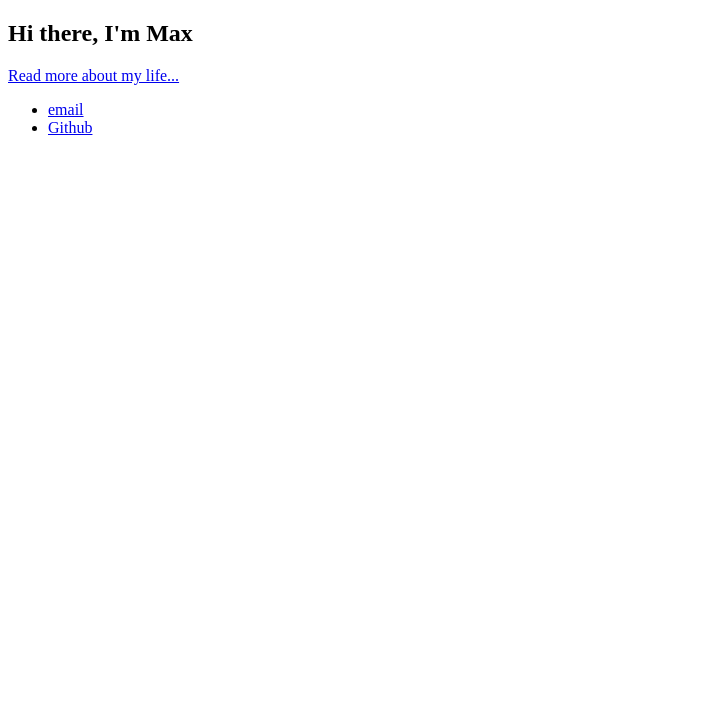
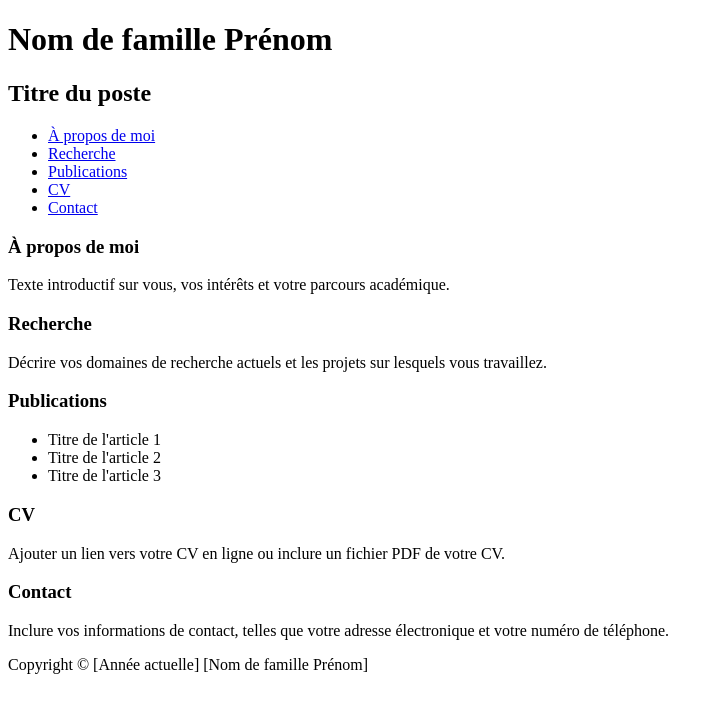
Before and after one commit to maxime-leiber/maxime-leiber.github.io, a plain HTML site: page index.html in a window 1280 px wide. Shown: the whole page, without its empty margins (0-720 px from the left). Drawn offline with Linux system fonts and the light colour scheme.

Commit message:
Update index.html

```diff
--- a/index.html
+++ b/index.html
@@ -1,20 +1,51 @@
 <!DOCTYPE html>
 <html>
   <head>
-<title>Vaibhav Hariramani, A tech Blogger</title>
+    <meta charset="UTF-8">
+    <title>Page personnelle du profil de chercheur</title>
   </head>
   <body>
+    <header>
+      <h1>Nom de famille Prénom</h1>
+      <h2>Titre du poste</h2>
+    </header>
     <nav>
-
-<div >
-    <h1>Hi there, I'm Max</h1>
-    <p> <a href="/about">Read more about my life...</a></p>
-</div>
+      <ul>
+        <li><a href="#about">À propos de moi</a></li>
+        <li><a href="#research">Recherche</a></li>
+        <li><a href="#publications">Publications</a></li>
+        <li><a href="#cv">CV</a></li>
+        <li><a href="#contact">Contact</a></li>
+      </ul>
+    </nav>
+    <main>
+      <section id="about">
+        <h3>À propos de moi</h3>
+        <p>Texte introductif sur vous, vos intérêts et votre parcours académique.</p>
+      </section>
+      <section id="research">
+        <h3>Recherche</h3>
+        <p>Décrire vos domaines de recherche actuels et les projets sur lesquels vous travaillez.</p>
+      </section>
+      <section id="publications">
+        <h3>Publications</h3>
+        <ul>
+          <li>Titre de l'article 1</li>
+          <li>Titre de l'article 2</li>
+          <li>Titre de l'article 3</li>
+        </ul>
+      </section>
+      <section id="cv">
+        <h3>CV</h3>
+        <p>Ajouter un lien vers votre CV en ligne ou inclure un fichier PDF de votre CV.</p>
+      </section>
+      <section id="contact">
+        <h3>Contact</h3>
+        <p>Inclure vos informations de contact, telles que votre adresse électronique et votre numéro de téléphone.</p>
+      </section>
+    </main>
     <footer>
-<ul>
- <li><a href="mailto:vaibhav.hariramani01@gmail.com">email</a></li>
- <li><a href="https://github.com/vaibhavhariaramani">Github</a></li>
-</ul>
+      <p>Copyright &copy; [Année actuelle] [Nom de famille Prénom]</p>
     </footer>
   </body>
 </html>
```
Lines whose indentation alone changed are shown as unchanged.
